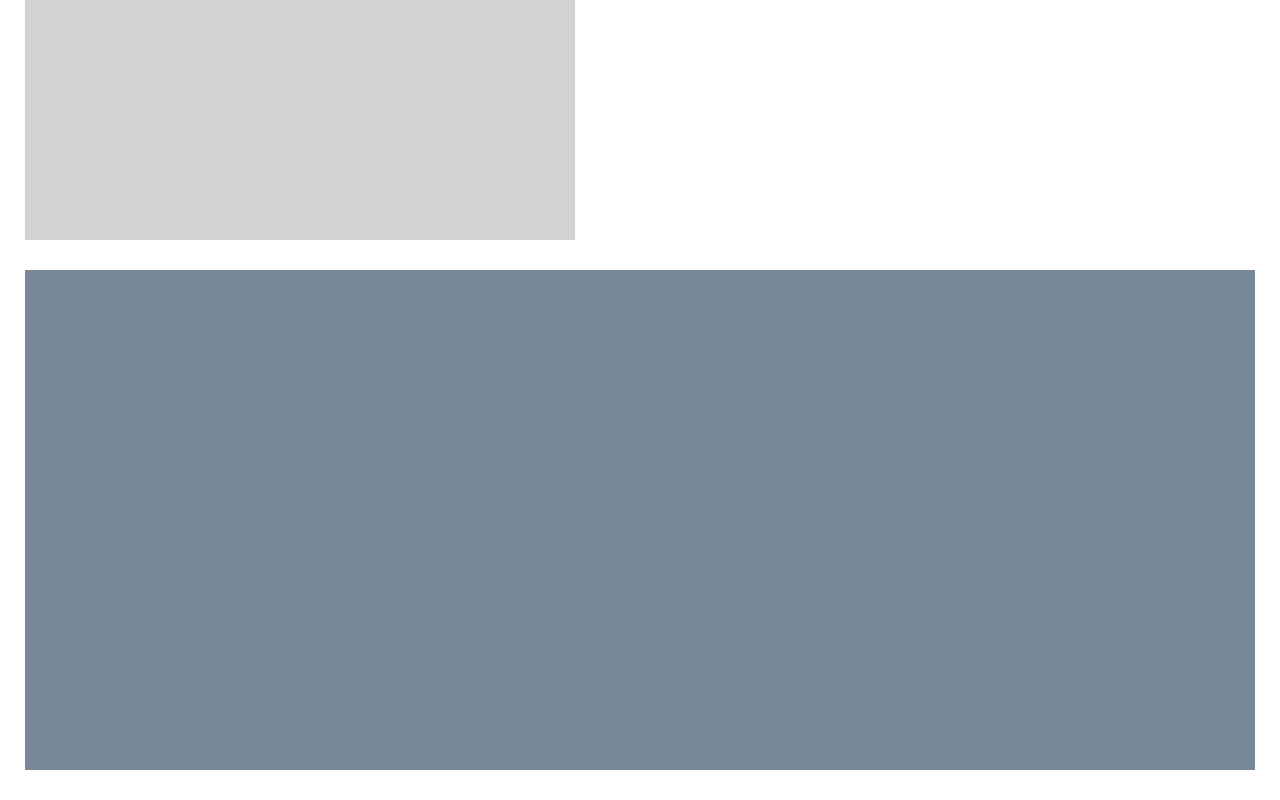
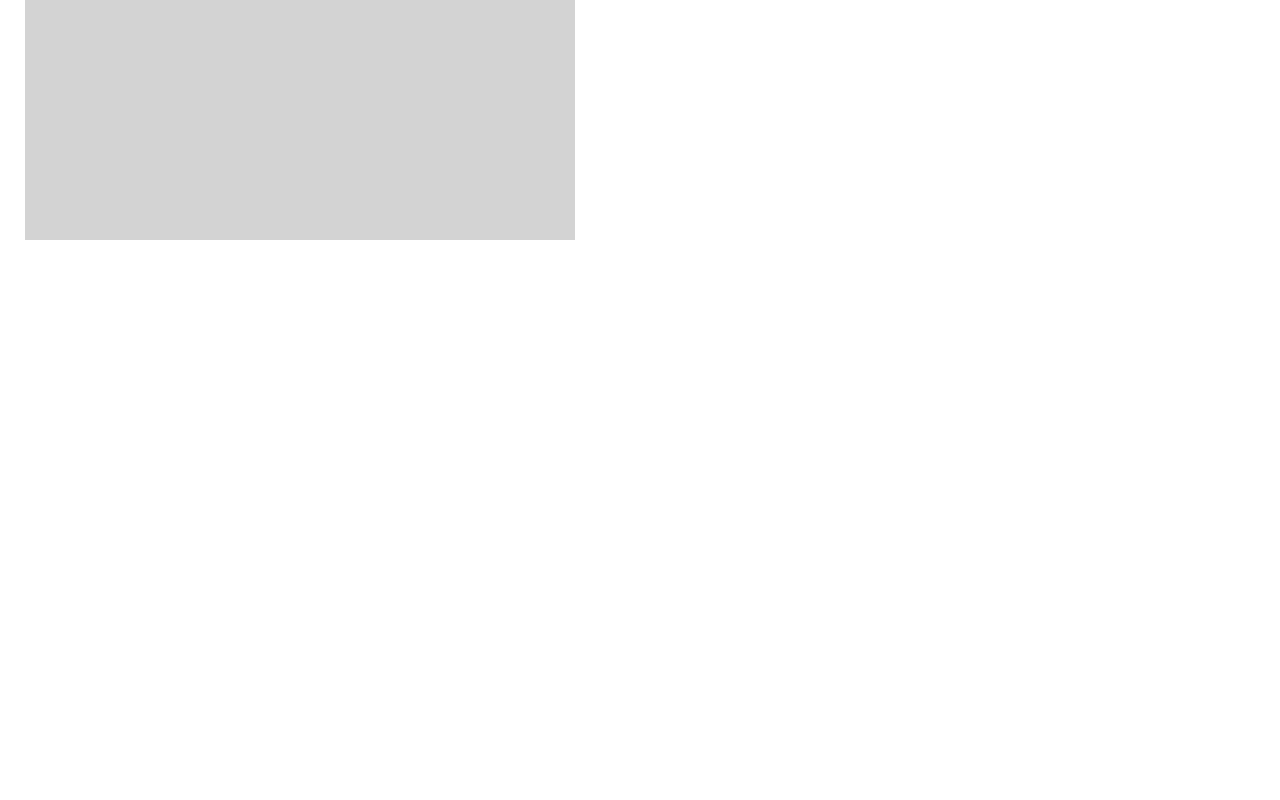
Before and after one commit to YunNahye/media-project, a React (Create React App) app: page / in a window 1280 px wide. Shown: the part 480-1280 px from the top of the page. After the commit the page ends 800 px from the top, so only its background shows below. Built offline with nearby package versions, Linux system fonts and the light colour scheme.

Commit message:
Information 컴포넌트 삭제

```diff
--- a/src/App.js
+++ b/src/App.js
@@ -1,7 +1,6 @@
 import './style/App.css';
 import Navigation from './Navigation';
 import RecycleLabel from './RecycleLabel';
-import Information from './Information';
 
 function App() {
   return (
@@ -21,7 +20,6 @@ function App() {
           </div>
         </div>
       </div>
-      <Information></Information>
     </div>
   );
 }
--- a/src/Information.js
+++ /dev/null
@@ -1,11 +0,0 @@
-import './style/Information.css';
-
-function Information() {
-  return(
-    <div className="info">
-
-    </div>
-  );
-}
-
-export default Information;
--- a/src/style/Information.css
+++ /dev/null
@@ -1,6 +0,0 @@
-.info {
-  width: 1230px;
-  height: 500px;
-  margin: 30px auto;
-  background-color: lightslategray;
-}
```
